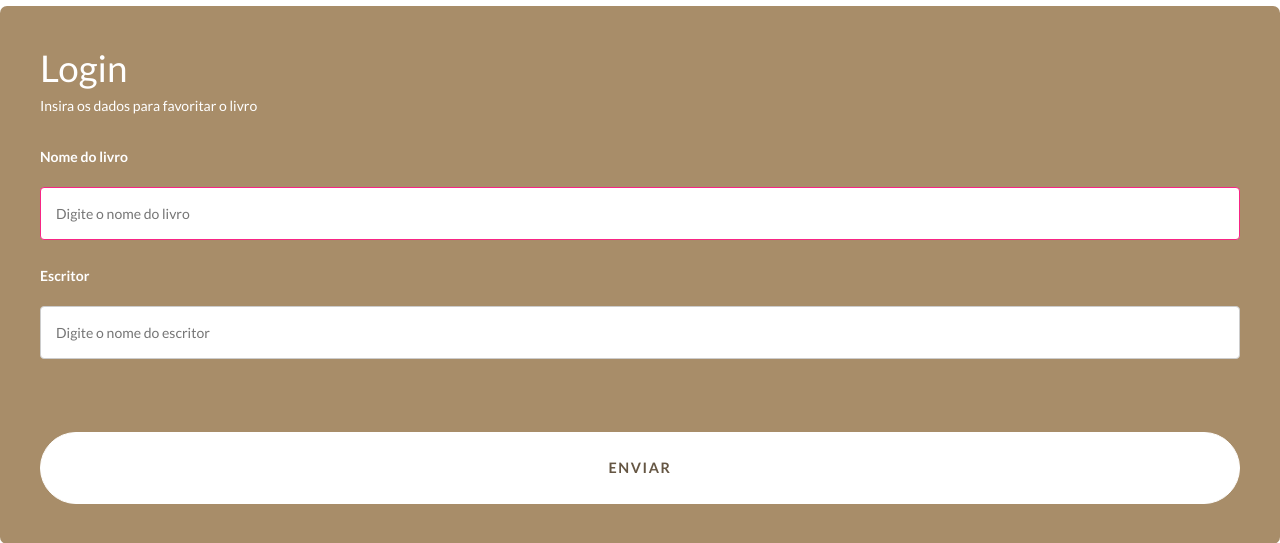
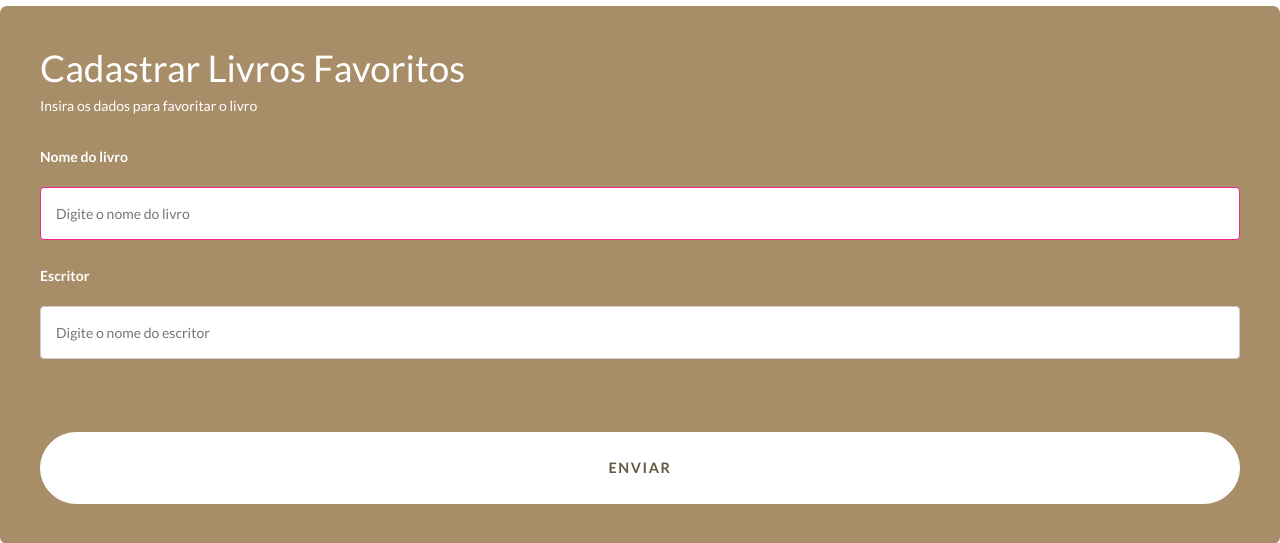
Before and after one commit to riverspaulo/Projeto_PSI, a Flask app: template templates/pages/cad_favoritos.html in a window 1280 px wide. Shown: the part 66-609 px from the top of the page. Run offline with Flask 3, Linux system fonts and the light colour scheme; the template is opened without the code that fills it, so the values that code supplies are empty; some libraries are stand-ins or nearby versions.

Commit message:
Update cad_favoritos.html

```diff
--- a/templates/pages/cad_favoritos.html
+++ b/templates/pages/cad_favoritos.html
@@ -6,7 +6,7 @@
 
 <div class="page">
     <form method="POST" class="formLogin" method="post" action="{{url_for('favoritos')}}">
-        <h1>Login</h1>
+        <h1>Cadastrar Livros Favoritos</h1>
         <p>Insira os dados para favoritar o livro</p>
         <label for="livro">Nome do livro</label>
         <input type="text" name="livro" placeholder="Digite o nome do livro" autofocus="true" />
```
